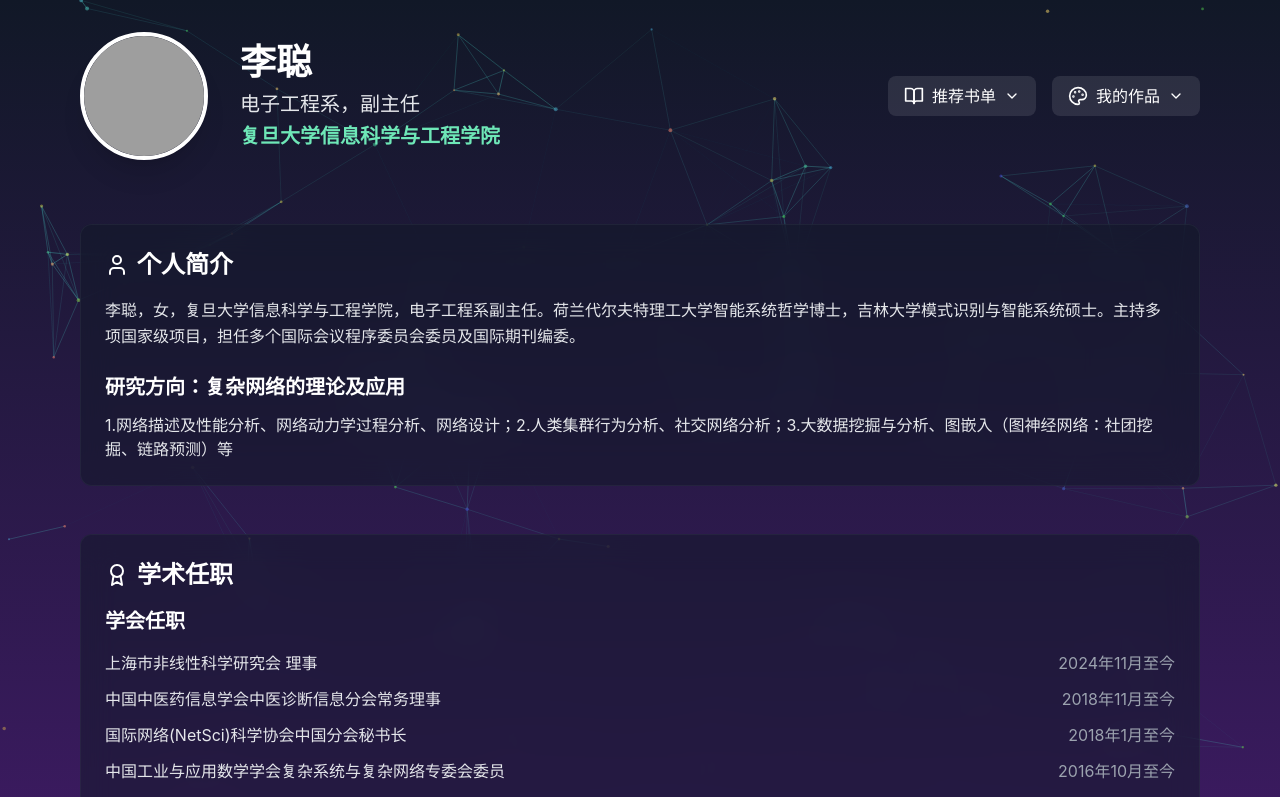
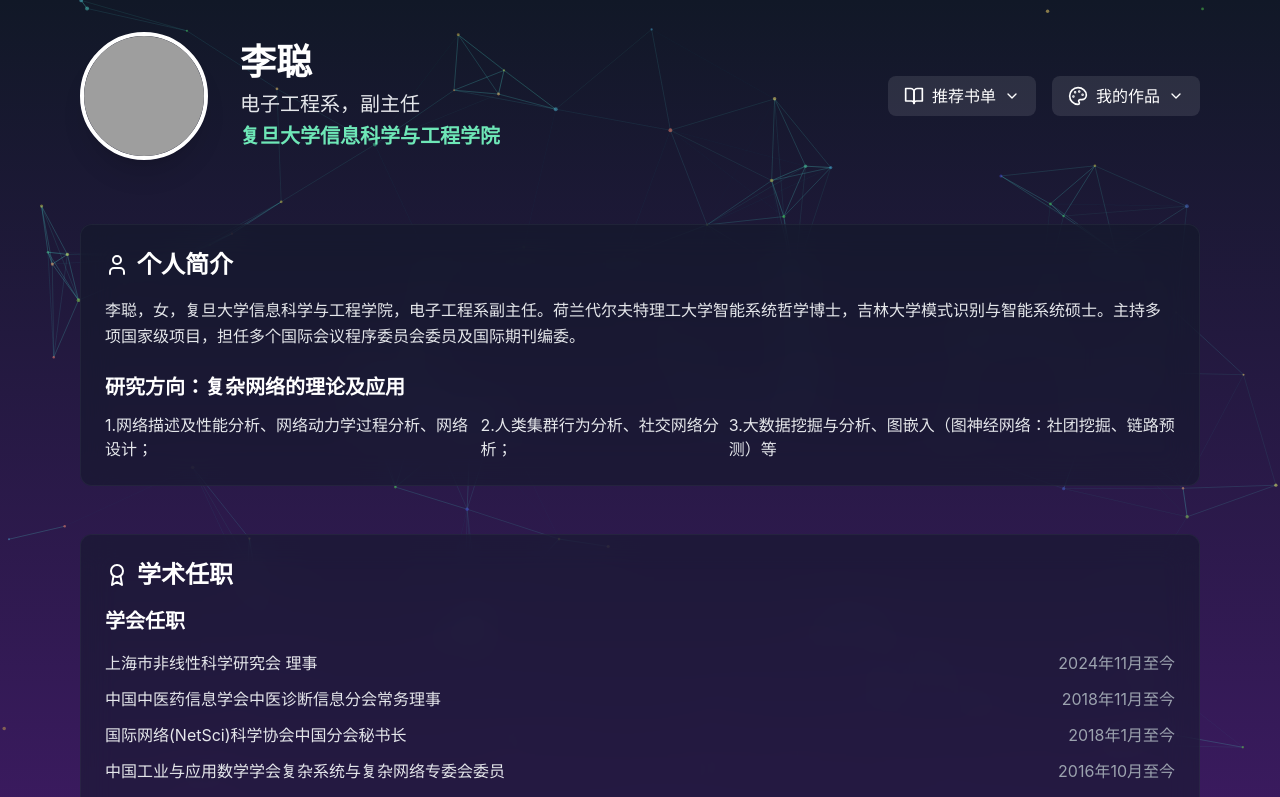
Before and after one commit to cloudwindcc/licong.me, a React (Vite) app: page / in a window 1280 px wide. Shown: the top 797 px of the page. Built offline with nearby package versions, Linux system fonts and the light colour scheme; grey boxes are pictures that could not be loaded.

Commit message:
Update App.tsx

```diff
--- a/src/App.tsx
+++ b/src/App.tsx
@@ -268,7 +268,9 @@ function App() {
 <h3 className="text-xl font-semibold mb-3">研究方向：复杂网络的理论及应用</h3>
 <ul className="space-y-4 text-gray-200">
   <li className="flex gap-1">
-    <span>1.网络描述及性能分析、网络动力学过程分析、网络设计；2.人类集群行为分析、社交网络分析；3.大数据挖掘与分析、图嵌入（图神经网络：社团挖掘、链路预测）等</span>
+    <span>1.网络描述及性能分析、网络动力学过程分析、网络设计；</span>
+    <span>2.人类集群行为分析、社交网络分析；</span>
+    <span>3.大数据挖掘与分析、图嵌入（图神经网络：社团挖掘、链路预测）等</span>
   </li>
 </ul>
               </div>
```
